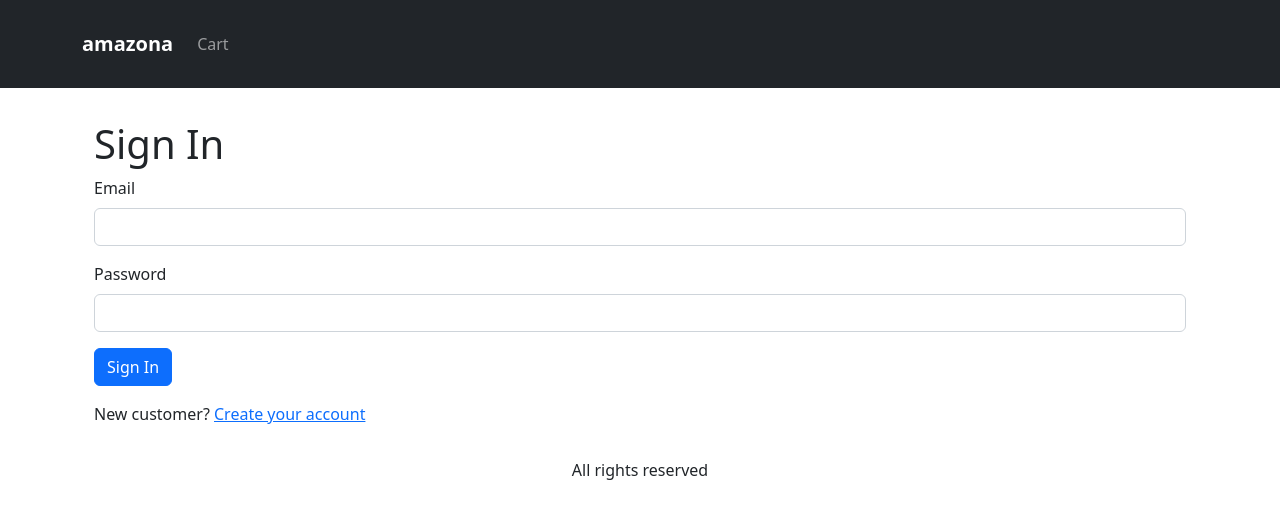
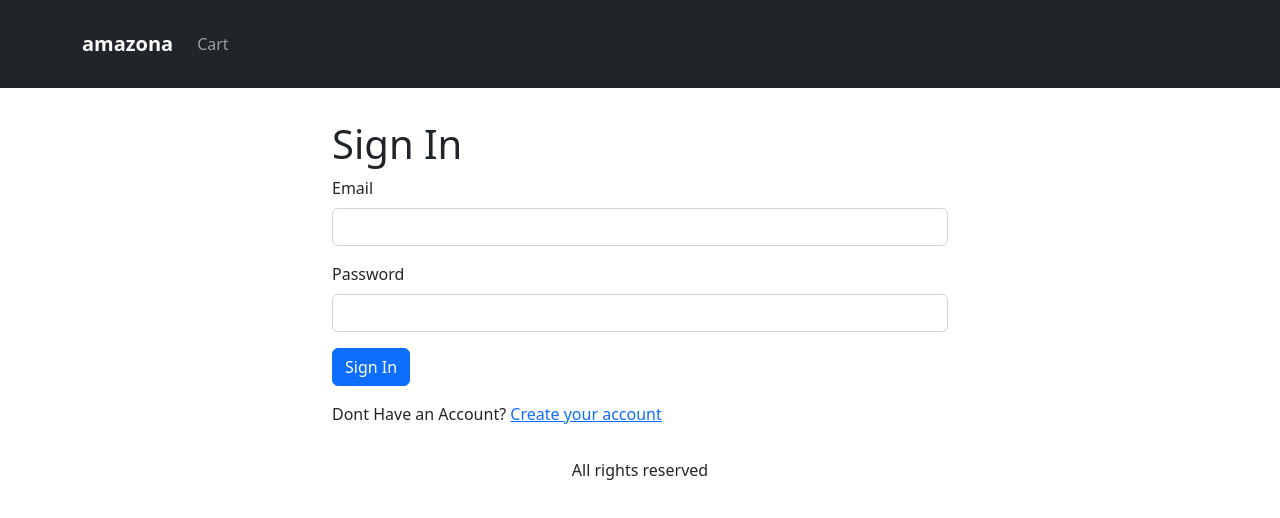
Before and after one commit to azizlimonu/mernamazonclone, a React (Create React App) app: page /signin in a window 1280 px wide. Shown: the top 518 px of the page. Built offline with nearby package versions, Linux system fonts and the light colour scheme.

Commit message:
fix signin

```diff
--- a/src/screens/SigninScreen.js
+++ b/src/screens/SigninScreen.js
@@ -10,7 +10,7 @@ const SigninScreen = () => {
   const redirect = redirectInUrl ? redirectInUrl : '/';
 
   return (
-    <Container className='small-container'>
+    <Container style={{"maxWidth":"640px"}}>
       <Helmet>
         <title>Sign In</title>
       </Helmet>
@@ -32,7 +32,7 @@ const SigninScreen = () => {
         </div>
 
         <div className="mb-3">
-          New customer?{' '}
+          Dont Have an Account?{' '}
           <Link to={`/signup?redirect=${redirect}`}>Create your account</Link>
         </div>
       </Form>
```
